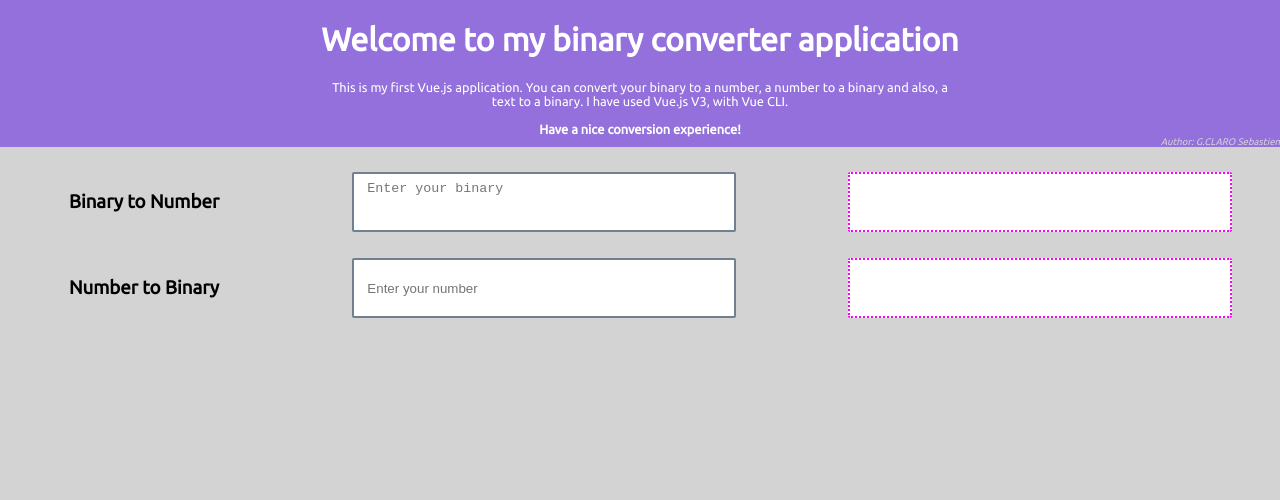
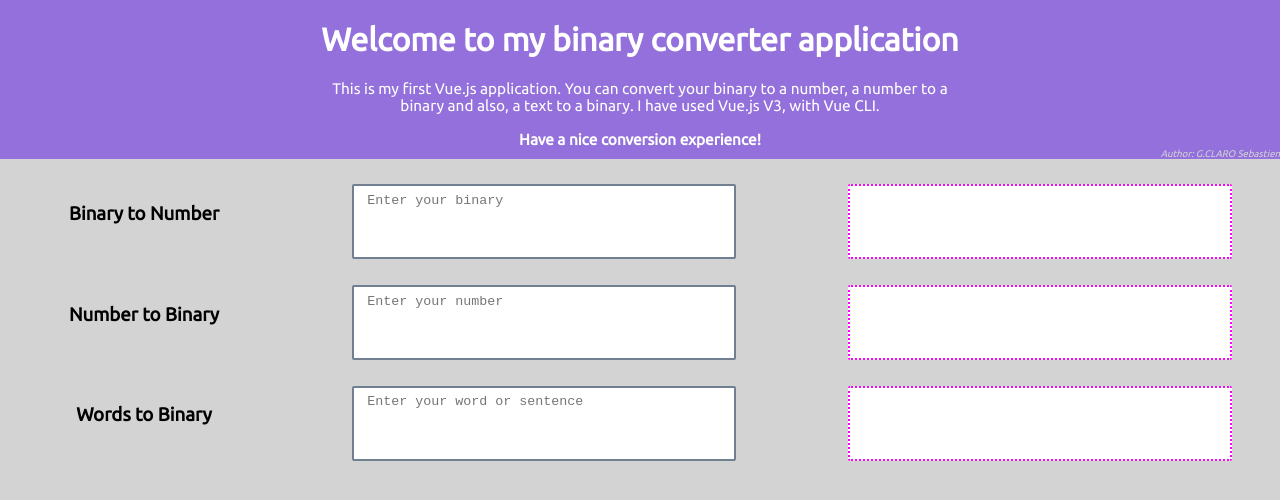
Before and after one commit to s3bc40/binary-converter, a Vue app: page / in a window 1280 px wide. Shown: the top 500 px of the page. Built offline with nearby package versions, Linux system fonts and the light colour scheme.

Commit message:
String to Binary done, fix overflow div converted

```diff
--- a/src/components/Convert.vue
+++ b/src/components/Convert.vue
@@ -11,6 +11,7 @@
         </div>
         <ConvertBinaryToNum></ConvertBinaryToNum>
         <ConvertNumToBinary></ConvertNumToBinary>
+        <ConvertStringToBinary></ConvertStringToBinary>
     </div>
 </template>
 
@@ -18,13 +19,15 @@
 // Import components
 import ConvertBinaryToNum from './ConvertBinaryToNum'
 import ConvertNumToBinary from './ConvertNumToBinary'
+import ConvertStringToBinary from './ConvertStringToBinary'
 
 // Export component to App
 export default {
     name: 'BinaryConv',
     components: {
         ConvertBinaryToNum,
-        ConvertNumToBinary
+        ConvertNumToBinary,
+        ConvertStringToBinary
     },
 }
 </script>
@@ -51,7 +54,7 @@ export default {
 .app-description > p {
     margin: auto;
     width: 50%;
-    font-size: 1vw;
+    font-size: 1.2vw;
 }
 .app-description > footer {
     color: lightgrey;
@@ -64,7 +67,7 @@ export default {
 }
 .app-convert-input {
     width: 80%;
-    height: 60px;
+    height: 75px;
     margin: auto;
     padding: 0.5em 1em;
     resize: none;
@@ -76,10 +79,13 @@ export default {
     text-align: center;
     background-color: white;
     width: 80%;
-    height: 60px;
+    height: 75px;
     margin: auto;
     box-sizing: border-box;
     border-radius: 2px;
     border: dotted 2px magenta;
+    overflow: auto;
+    word-wrap: break-word;
+    scroll-behavior: smooth;
 }
 </style>
--- a/src/components/ConvertNumToBinary.vue
+++ b/src/components/ConvertNumToBinary.vue
@@ -1,6 +1,6 @@
 <template>
     <h3 class="app-convert-title">{{ title }}</h3>
-    <input class="app-convert-input" v-model="number" placeholder="Enter your number"/>
+    <textarea class="app-convert-input" v-model="number" placeholder="Enter your number"/>
     <div class="app-convert-converted">
         <p v-show="number.length > 0">{{ numberToBinary }}</p>
     </div>
@@ -18,8 +18,8 @@ export default {
     },
     computed: {
         numberToBinary() {
-            return /[a-zA-Z,.]+/g.test(this.number) ?
-                'Enter a integer!' :
+            return /[a-zA-Z,.-]+/g.test(this.number) ?
+                'Enter a positive integer!' :
                 parseInt(this.number, 10).toString(2)
         }
     }
--- /dev/null
+++ b/src/components/ConvertStringToBinary.vue
@@ -0,0 +1,32 @@
+<template>
+    <h3 class="app-convert-title">{{ title }}</h3>
+    <textarea class="app-convert-input" v-model="stringWords" placeholder="Enter your word or sentence"></textarea>
+    <div class="app-convert-converted">
+        <p v-show="stringWords.length > 0">{{ stringToBinary }}</p>
+    </div>
+</template>
+
+<script>
+// Export component to Convert
+export default {
+    name: 'ConvertStringToBinary',
+    data() {
+        return {
+            title: 'Words to Binary',
+            stringWords: ''
+        }
+    },
+    computed: {
+        stringToBinary() {
+            const stringToConvert = this.stringWords.replace(/\n/g,'')
+            let output = ""
+            for (let i = 0; i < stringToConvert.length; i++) {
+                output += stringToConvert[i].charCodeAt(0).toString(2)
+            }
+            return output
+        }
+    }
+}
+</script>
+
+<style scoped></style>
```
